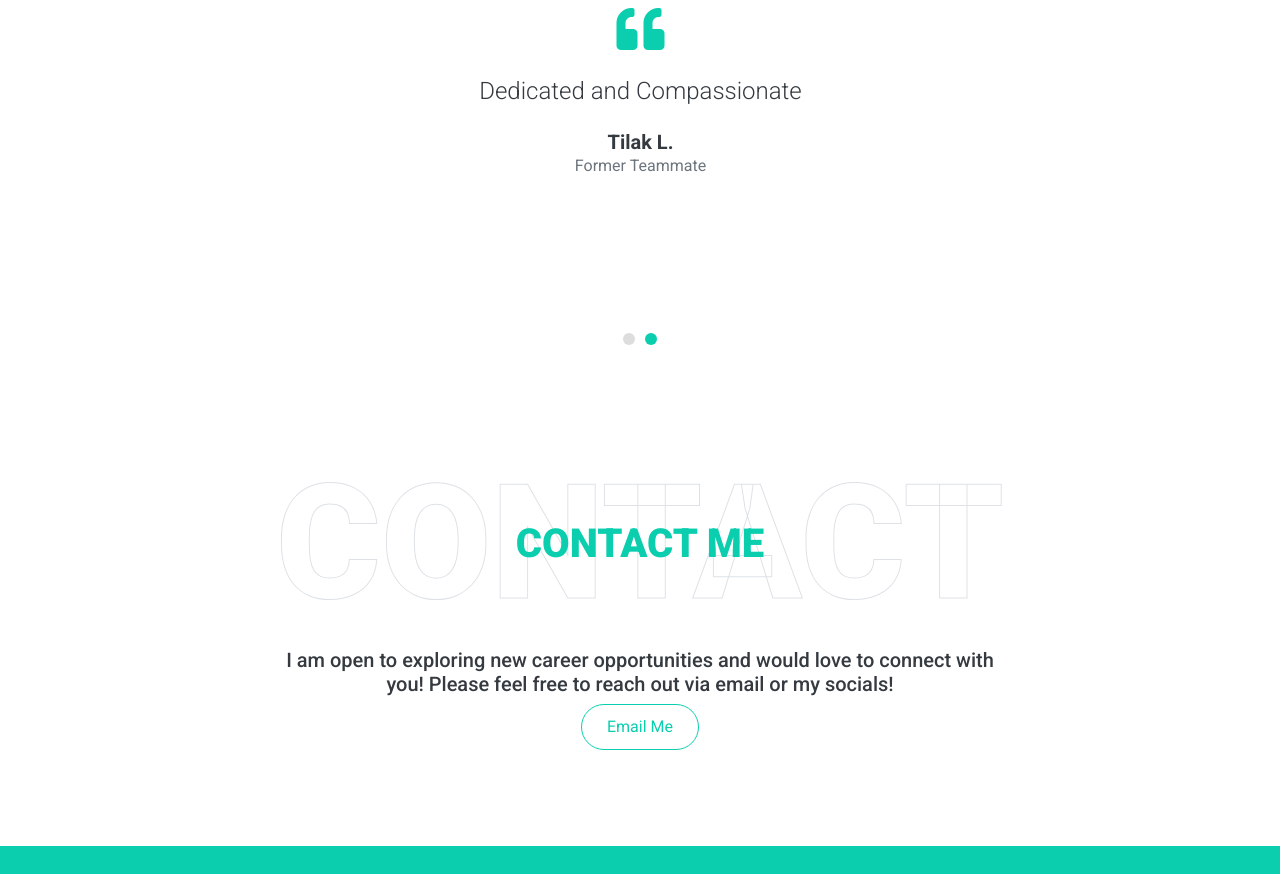
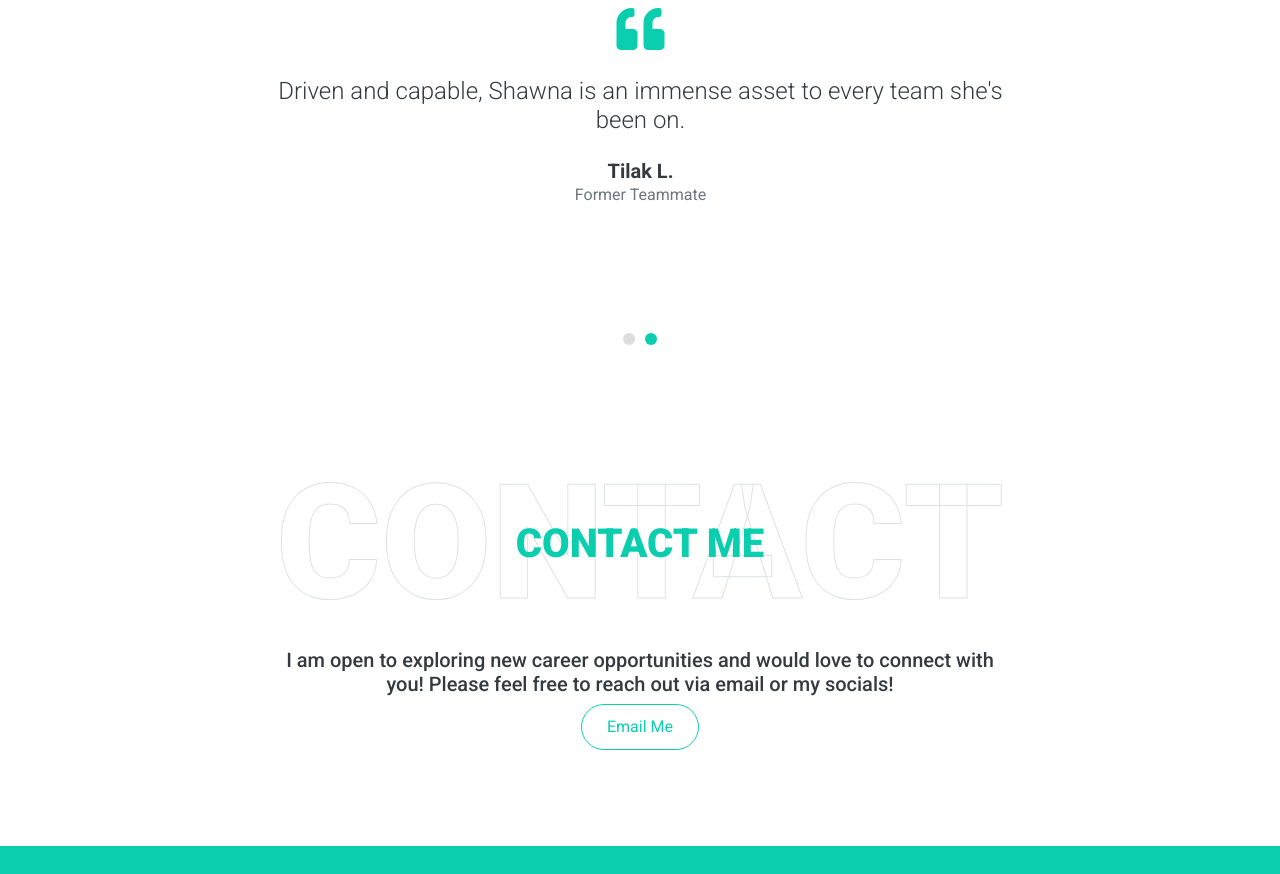
Before and after one commit to deminie/shawna_basist, a plain HTML site: page index.html in a window 1280 px wide. Shown: the part 3571-4445 px from the top of the page. Drawn offline with nearby package versions, Linux system fonts and the light colour scheme.

Commit message:
Updated Tilak's Quote

```diff
--- a/index.html
+++ b/index.html
@@ -255,7 +255,7 @@
                         </div>
                         <div class="text-center">
                             <i class="fa fa-3x fa-quote-left text-primary mb-4"></i>
-                            <h4 class="font-weight-light mb-4">Dedicated and Compassionate</h4>
+                            <h4 class="font-weight-light mb-4">Driven and capable, Shawna is an immense asset to every team she's been on.</h4>
                             <!-- <img class="img-fluid rounded-circle mx-auto mb-3" src="img/testimonial-2.jpg" style="width: 80px; height: 80px;"> -->
                             <h5 class="font-weight-bold m-0">Tilak L.</h5>
                             <span>Former Teammate</span>
```
